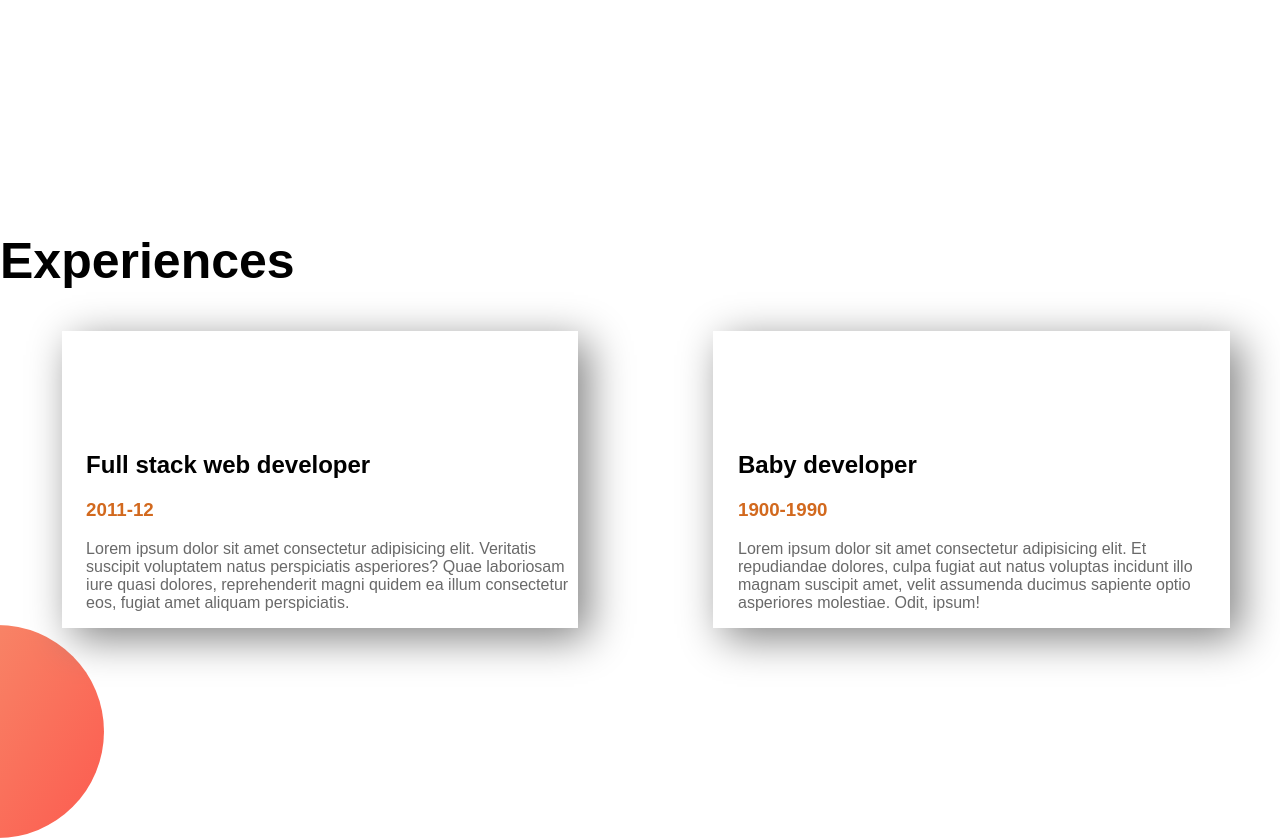
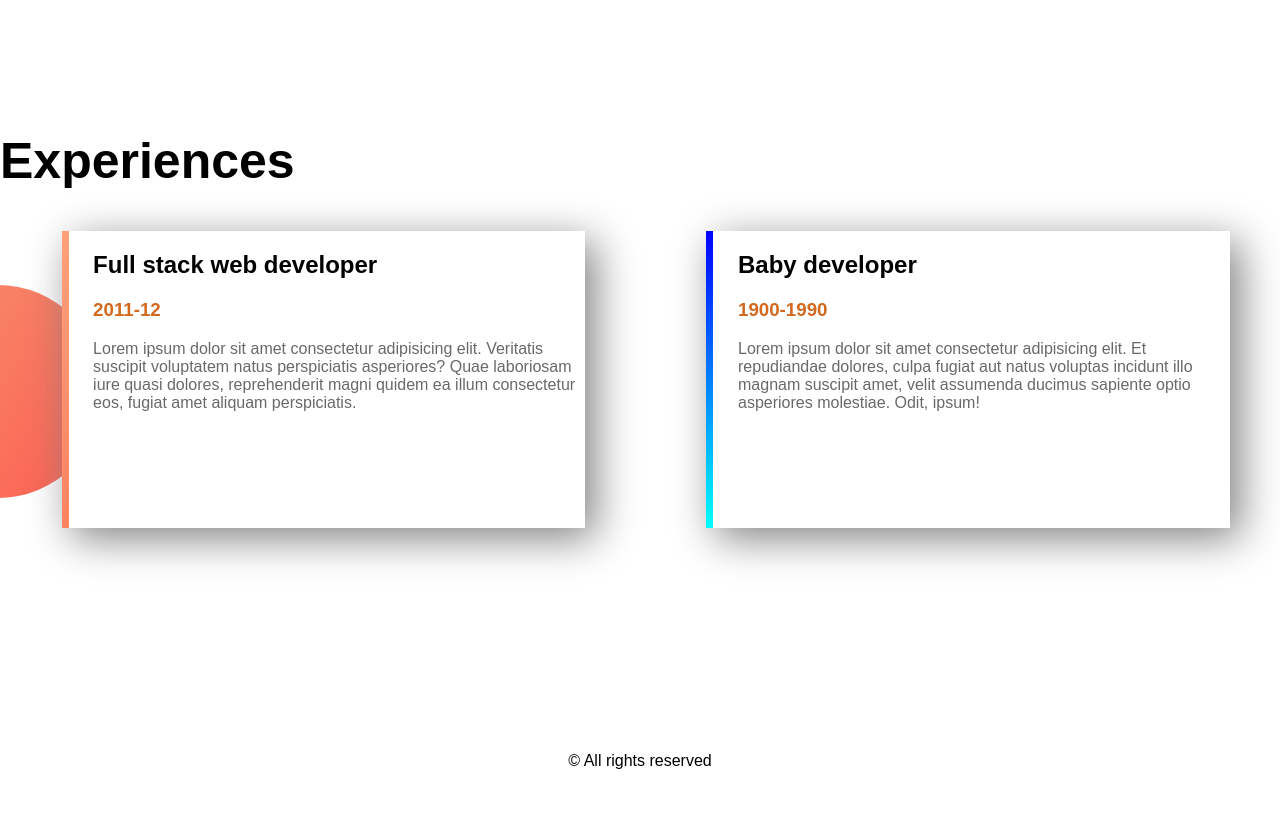
Before and after one commit to sharjis/about, a plain HTML site: page index.html in a window 1280 px wide. Shown: the part 1160-2000 px from the top of the page. After the commit the page ends 1946 px from the top, so only its background shows below. Drawn offline with Linux system fonts and the light colour scheme; a web font is replaced by a local one.

Commit message:
Finished

```diff
--- a/index.html
+++ b/index.html
@@ -20,8 +20,6 @@
         <img id ="a"src="sab.png" alt="">
         </div>
     </section>
-
-
     <section id="spt" class="dream-area">
         <div class="half-widtht">
             <h1 >Dream Big </h1>
@@ -36,14 +34,12 @@
     </section>
     <section id="sp" class="xp">
         <h1>Experiences</h1>
-        <div class="half-width ss">
+        <div id="border-one" class="half-width ss">
             <h2>Full stack web developer</h2>
             <h3 class="highlight">2011-12</h3>
             <p>Lorem ipsum dolor sit amet consectetur adipisicing elit. Veritatis suscipit voluptatem natus perspiciatis asperiores? Quae laboriosam iure quasi dolores, reprehenderit magni quidem ea illum consectetur eos, fugiat amet aliquam perspiciatis.</p>
-
-
         </div>
-        <div class="half-widtht ss">
+        <div id="border-two" class="half-widtht ss">
            <h2> Baby developer</h2>
            <h3 class="highlight">1900-1990</h3>
             <p>Lorem ipsum dolor sit amet consectetur adipisicing elit. Et repudiandae dolores, culpa fugiat aut natus voluptas incidunt illo magnam suscipit amet, velit assumenda ducimus sapiente optio asperiores molestiae. Odit, ipsum!</p>
--- a/style.css
+++ b/style.css
@@ -32,9 +32,6 @@ h1{
     color: white;
     font-weight: bolder;
     font-size: large;
-
-
-
 }
 .half-widtht{
     width: 40%;
@@ -46,7 +43,7 @@ h1{
     width: 100%;
 }
 section{
-    height 500px;
+    height :500px;
     padding-bottom: 150px;
 }
 p{
@@ -58,14 +55,12 @@ p{
     background-repeat: no-repeat;
     background-position: right;
     height: 500px;
-
-
-
-
 }
 .ss{
     box-shadow: 10px 10px 40px grey;
-    padding-top: 100px;
+    padding-bottom: 100px;
+    background-color: white;
+
 }
 .xp{
     margin-bottom: 100px;
@@ -75,16 +70,29 @@ p{
     height: 500px;
     background-repeat: no-repeat;
     background-position: left;
-    padding-bottom:
-    background-position: left center bottom;
+    padding-bottom: 50px;
+
 }
 #sp{
-    padding-bottom:500px;
+    padding-bottom:20px;
+
 }
 #spt{
-    padding-bottom: 200px;;
+    padding-bottom: 100px;
 }
 footer p{
     text-align: center;
     color: black;
 }
+#border-one{
+    border-left: 7px solid;
+    border-image:linear-gradient(148deg,lightsalmon ,tomato);
+    border-image-slice: 1;
+
+}
+#border-two{
+    border-left: 7px solid;
+    border-image:linear-gradient(180deg,blue, cyan );
+    border-image-slice: 1;
+
+}
```
